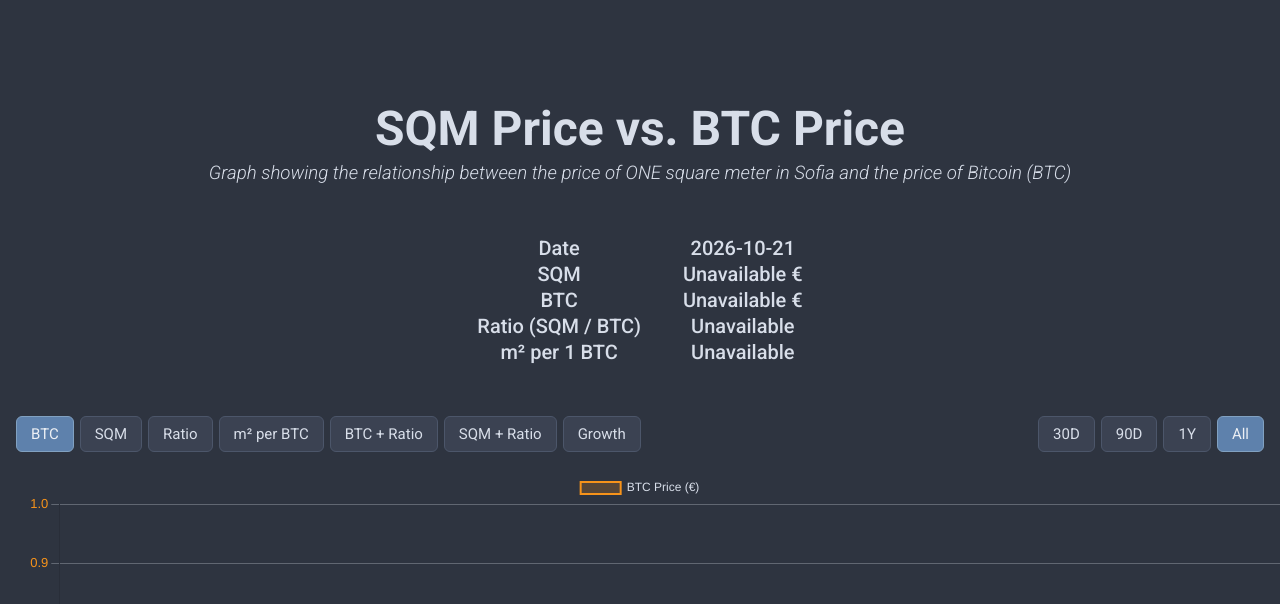
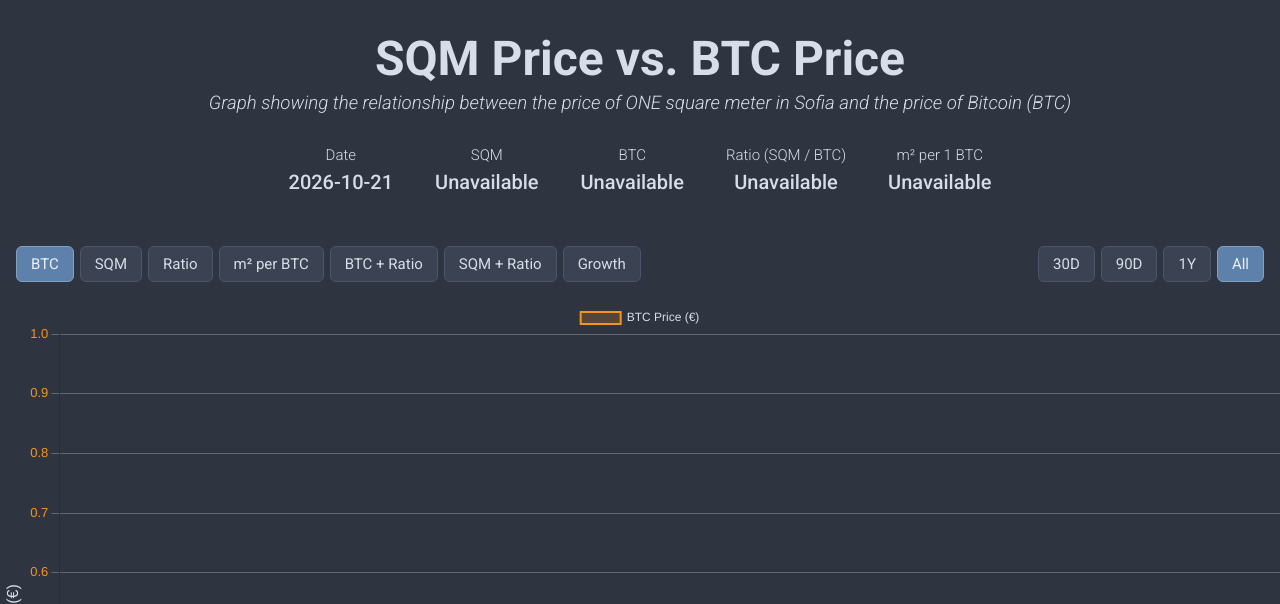
Before and after one commit to tonytech83/sqm-vs-btc, a Flask app: page / in a window 1280 px wide. Shown: the top 604 px of the page. Run offline with Flask 3, Linux system fonts and the light colour scheme; data that the repository does not hold is empty; some libraries are stand-ins or nearby versions.

Commit message:
New tabs (#15)
* added new tabs

* Add chart tabs and time ranges, fix data loading and update errors

```diff
--- a/static/css/styles.css
+++ b/static/css/styles.css
@@ -32,7 +32,7 @@ body {
 }
 
 .page-title {
-  margin: 100px 0 50px 0;
+  margin: 30px 0 30px 0;
   text-align: center;
 }
 
@@ -55,8 +55,50 @@ table {
   margin-bottom: 50px;
 }
 
+td {
+  padding: 0 20px;
+}
+
 .td-title {
-  padding-right: 40px;
+  display: block;
+  font-size: 15px;
+  font-weight: 300;
+  padding-bottom: 6px;
+}
+
+.controls {
+  display: flex;
+  flex-wrap: wrap;
+  justify-content: space-between;
+  gap: 10px;
+  margin: 0 16px 20px;
+}
+
+.button-group {
+  display: flex;
+  flex-wrap: wrap;
+  gap: 6px;
+}
+
+.controls button {
+  background-color: #3b4252;
+  color: #d8dee9;
+  border: 1px solid #4c566a;
+  border-radius: 6px;
+  padding: 8px 14px;
+  font-family: inherit;
+  font-size: 15px;
+  cursor: pointer;
+}
+
+.controls button:hover {
+  background-color: #434c5e;
+}
+
+.controls button.active {
+  background-color: #5e81ac;
+  border-color: #81a1c1;
+  color: #eceff4;
 }
 
 .controls {
--- a/templates/index.html
+++ b/templates/index.html
@@ -22,24 +22,11 @@
 
       <table>
         <tr>
-          <td class="td-title">Date</td>
-          <td>{{date}}</td>
-        </tr>
-        <tr>
-          <td class="td-title">SQM</td>
-          <td>{{sqm_price if sqm_price else 'Unavailable'}} €</td>
-        </tr>
-        <tr>
-          <td class="td-title">BTC</td>
-          <td>{{ btc_price if btc_price else 'Unavailable' }} €</td>
-        </tr>
-        <tr>
-          <td class="td-title">Ratio (SQM / BTC)</td>
-          <td>{{ ratio if ratio else 'Unavailable' }}</td>
-        </tr>
-        <tr>
-          <td class="td-title">m² per 1 BTC</td>
-          <td>{{ sqm_per_btc if sqm_per_btc else 'Unavailable' }}</td>
+          <td><span class="td-title">Date</span>{{ date }}</td>
+          <td><span class="td-title">SQM</span>{{ sqm_price ~ ' €' if sqm_price else 'Unavailable' }}</td>
+          <td><span class="td-title">BTC</span>{{ btc_price ~ ' €' if btc_price else 'Unavailable' }}</td>
+          <td><span class="td-title">Ratio (SQM / BTC)</span>{{ ratio if ratio else 'Unavailable' }}</td>
+          <td><span class="td-title">m² per 1 BTC</span>{{ sqm_per_btc if sqm_per_btc else 'Unavailable' }}</td>
         </tr>
       </table>
 
```
